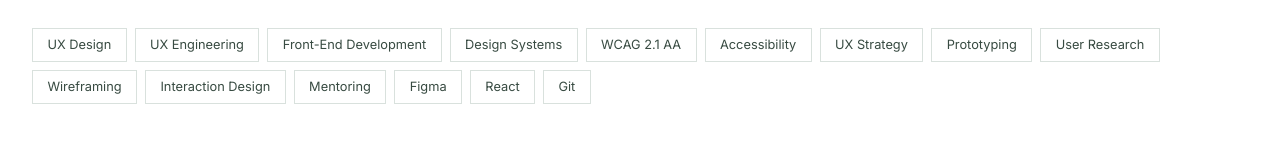
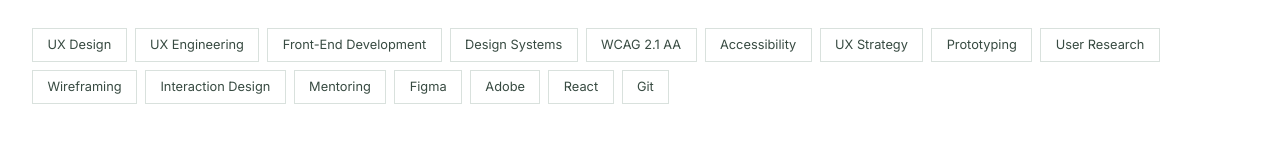
Before and after one commit to professorfalken1942-hash/joeoleary, a Next.js app: page /about in a window 1280 px wide. Shown: the part 1353-1513 px from the top of the page. Built offline with nearby package versions, Linux system fonts and the light colour scheme.

Commit message:
Add Adobe to skills and tools

```diff
--- a/public/resume.html
+++ b/public/resume.html
@@ -253,17 +253,17 @@
         </ul>
       </div>
       <div>
-        <div class="skill-category">Frontend</div>
+        <div class="skill-category">Frontend & Tools</div>
         <ul class="skill-list">
           <li>React & Next.js</li>
           <li>Angular</li>
           <li>TypeScript</li>
           <li>Tailwind CSS</li>
-          <li>Material Design</li>
+          <li>Figma & Adobe</li>
         </ul>
       </div>
       <div>
-        <div class="skill-category">Backend & Tools</div>
+        <div class="skill-category">Backend & DevOps</div>
         <ul class="skill-list">
           <li>Node.js & Express</li>
           <li>PostgreSQL</li>
--- a/src/app/about/page.tsx
+++ b/src/app/about/page.tsx
@@ -38,7 +38,7 @@
   "Design Systems", "WCAG 2.1 AA", "Accessibility",
   "UX Strategy", "Prototyping", "User Research",
   "Wireframing", "Interaction Design", "Mentoring",
-  "Figma", "React", "Git",
+  "Figma", "Adobe", "React", "Git",
 ];
 
 export default function AboutPage() {
```
